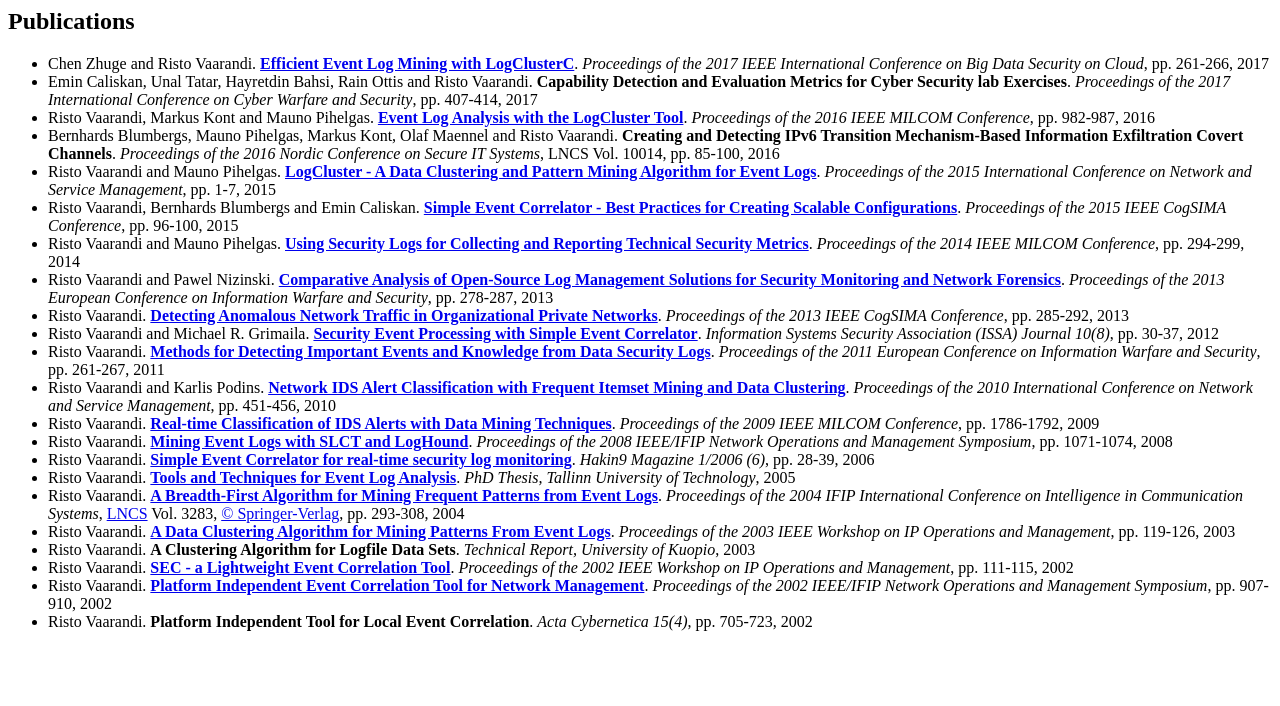
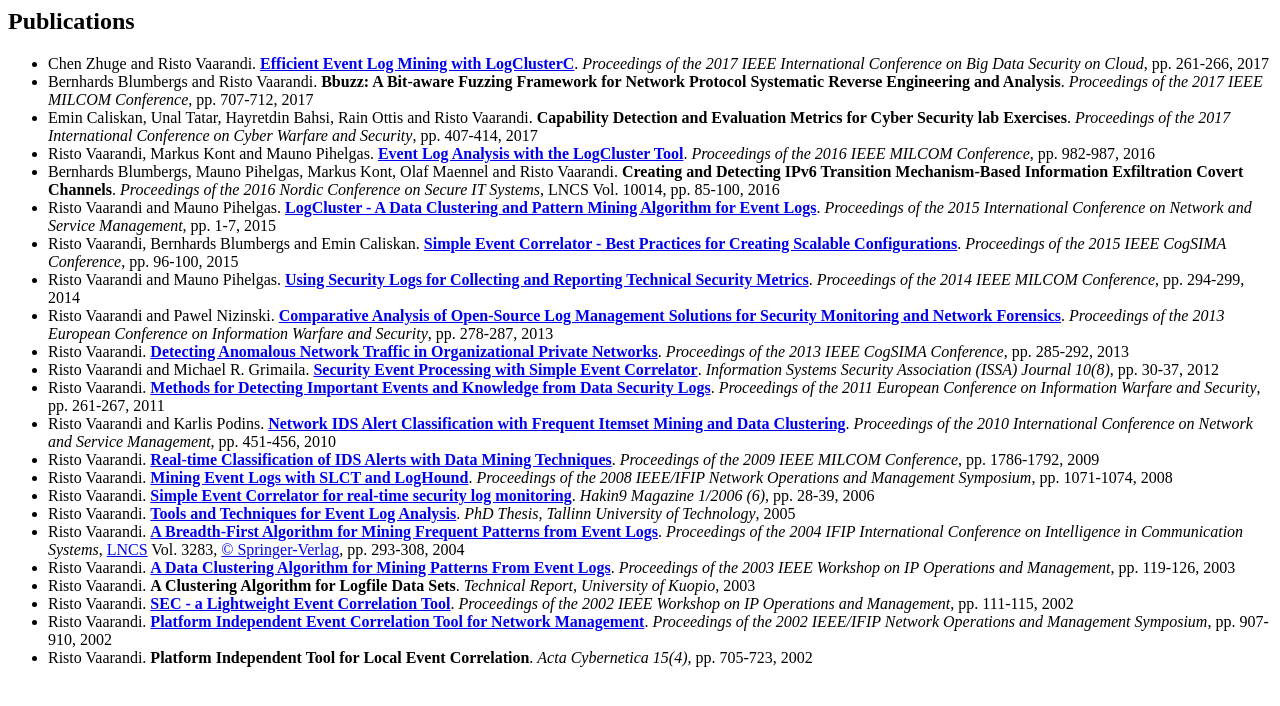
Before and after one commit to ristov/ristov.github.io, a plain HTML site: page publ.html in a window 1280 px wide. Drawn offline with Linux system fonts and the light colour scheme.

Commit message:
Update publ.html

```diff
--- a/publ.html
+++ b/publ.html
@@ -11,6 +11,12 @@
 <b>Efficient Event Log Mining with LogClusterC</b></a>.
 <i>Proceedings of the 2017 IEEE International Conference on
 Big Data Security on Cloud</i>, pp. 261-266, 2017
+</li>
+
+<li> Bernhards Blumbergs and Risto Vaarandi.
+<b>Bbuzz: A Bit-aware Fuzzing Framework for Network Protocol
+Systematic Reverse Engineering and Analysis</b>.
+<i>Proceedings of the 2017 IEEE MILCOM Conference</i>, pp. 707-712, 2017
 </li>
 
 <li>Emin Caliskan, Unal Tatar, Hayretdin Bahsi, Rain Ottis
```
